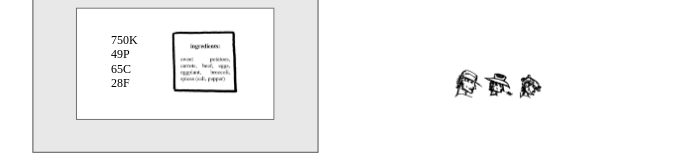
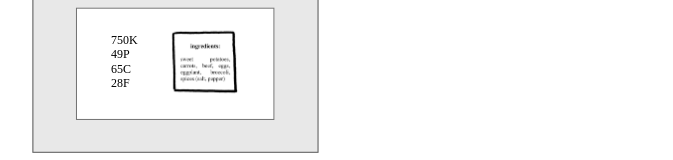
Before and after one commit to kalinensanteri/simpleman, a website: page public/index.html in a window 1280 px wide. Shown: the part 1199-1359 px from the top of the page, without its empty margins (303-976 px from the left). Drawn offline with Linux system fonts and the light colour scheme.

Commit message:
Remove the faces drawing from the main page
Co-Authored-By: Claude Opus 5.5 <noreply@anthropic.com>

```diff
--- a/public/index.html
+++ b/public/index.html
@@ -48,7 +48,6 @@
   .macros { left: 66.5px; top: 46.6px; font: 23.4px/28px 'Times New Roman', Tinos, Times, serif; color: #000; }
   .card   { left: 184px; top: 42.5px; width: 129.5px; }
 
-  .faces { left: 926px; top: 1396px; width: 169.5px; }
 
   /* Footer: "contact us", the flower drawing and "pursuit of real" sit on one line */
   /* Footer row and "Made In Finland" share the photo grid's centre line (x 697) */
@@ -95,7 +94,6 @@
       <img class="abs card" src="img/card.png" alt="Ingredients: sweet potatoes, carrots, beef, eggs, eggplant, broccoli, spices (salt, pepper)">
     </div>
   </div>
-  <img class="abs below grid faces" src="img/faces.png" alt="">
 
   <nav class="abs below footer"><a href="contact.html">contact us</a><img src="img/flower.png" alt=""><a href="manifesto.html">pursuit of real</a></nav>
   <p class="abs below made">Made In Finland</p>
```
